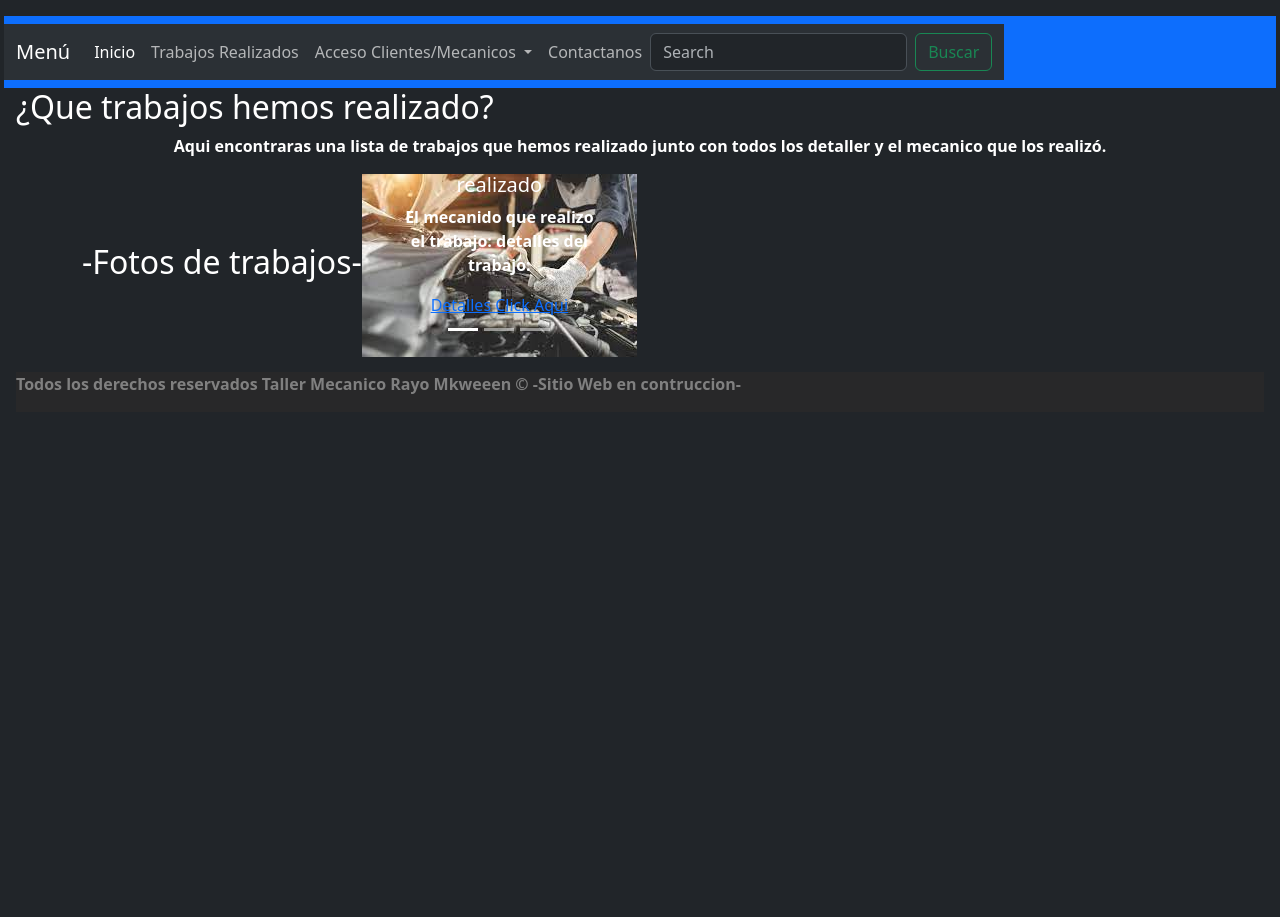
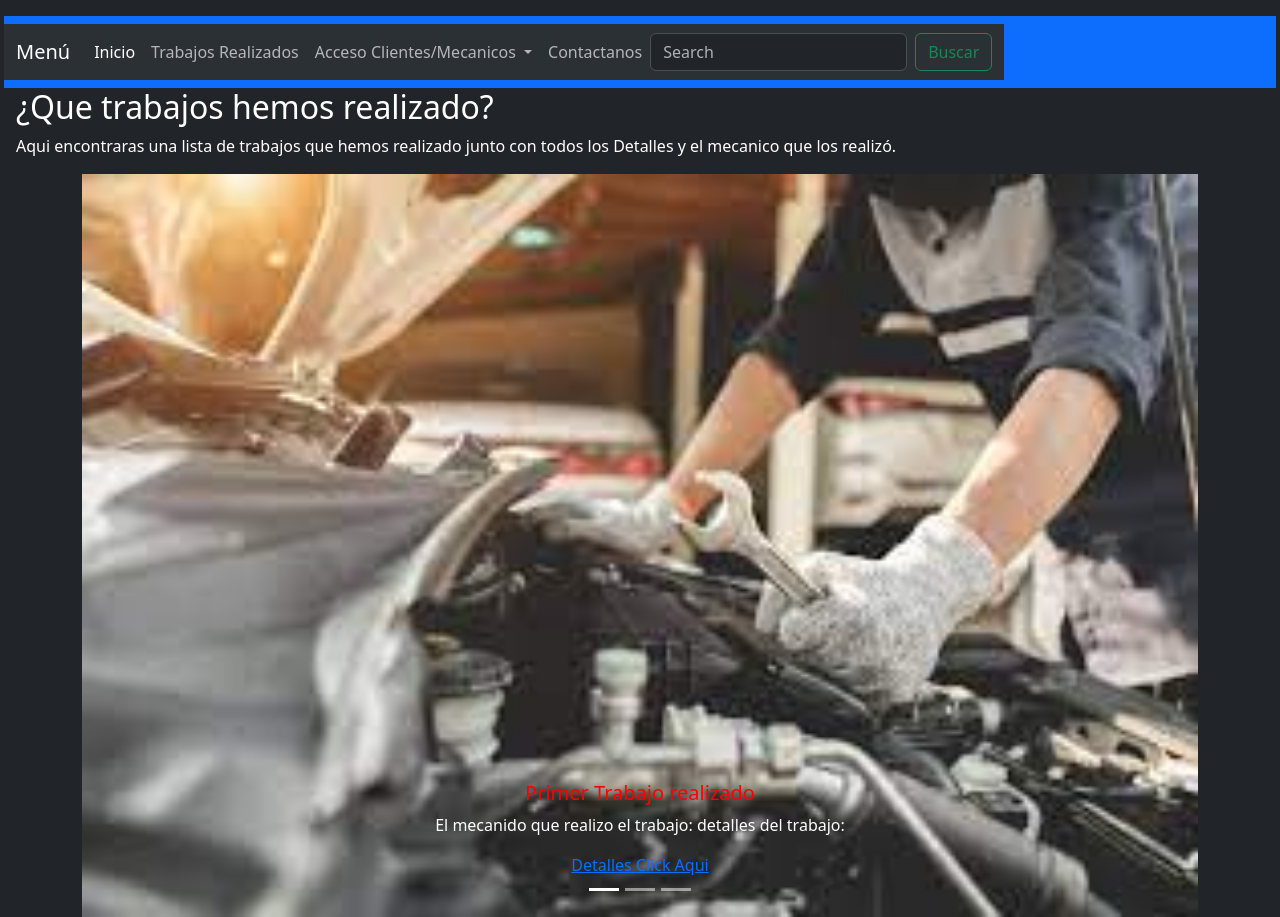
Before and after one commit to WillDiazS/TallerMecanico-RayoMkween, a plain HTML site: page galeriatrabajos/Index.html in a window 1280 px wide. Shown: the top 917 px of the page. Before the commit the page ends 800 px from the top, so only its background shows below. Drawn offline with nearby package versions, Linux system fonts and the light colour scheme; files that its build step writes are made by us from their sources.

Commit message:
Add files via upload

```diff
--- a/galeriatrabajos/Index.html
+++ b/galeriatrabajos/Index.html
@@ -6,7 +6,7 @@
     <meta name="viewport" content="width=device-width, initial-scale=1.0">
     <link href="https://cdn.jsdelivr.net/npm/bootstrap@5.3.0-alpha2/dist/css/bootstrap.min.css" rel="stylesheet" integrity="sha384-aFq/bzH65dt+w6FI2ooMVUpc+21e0SRygnTpmBvdBgSdnuTN7QbdgL+OapgHtvPp" crossorigin="anonymous">
     <link href='https://fonts.googleapis.com/css?family=Libre+Baskerville:400,700,400italic' rel='stylesheet'>
-    <link rel='stylesheet' href='style.css'>
+    <link rel='stylesheet' href='/galeriatrabajos/galeriaStyle.css'>
     <title>Galeria de Trabajos</title>
 </head>
 <body class="p-3 mb-2 bg-dark text-white">
@@ -56,6 +56,7 @@
      </div>
    </nav>
    </nav>
+
  </div>
 </div>
 </div>
@@ -66,13 +67,13 @@
     <div class="bodytrabajos">
       <h2>¿Que trabajos hemos realizado?</h2>
       <p> Aqui encontraras una lista de trabajos
-          que hemos realizado junto con todos los detaller
+          que hemos realizado junto con todos los Detalles
           y el mecanico que los realizó.
       </p>
 
     <div id="carrusel">
       <div class="container">
-        <h2 id="tituo carrusel">-Fotos de trabajos-</h2>
+      <div class="row">
 
         <div id="carouselExampleCaptions" class="carousel slide">
           <div class="carousel-indicators">
@@ -97,7 +98,7 @@
                 <a href="#" class="btn-secondary">Detalles Click Aqui</a>
             </div>
             <div class="carousel-item">
-              <img src="/images/carrousel-images/trabajo3.jpg" class="d-block w-100" alt="...">
+              <img src="/images/carrousel-images/trabajo2.jpg" class="d-block w-100" alt="...">
               <div class="carousel-caption">
                 <h5>Tercer Trabajo realizado</h5>
                 <p>El mecanido que realizo el trabajo:     detalles del trabajo:</p>
@@ -114,27 +115,10 @@
           </button>
         </div>
 
-
+      </div>
       </div>
     </div>
-
-
-
-
-
-
-
-
-
-    </div>
-
-
-
-
-
-
-
-
+  </div>
 
 
   </main>
--- /dev/null
+++ b/galeriatrabajos/galeriaStyle.css
@@ -0,0 +1,10 @@
+.piedepagina {
+    position:relative;
+    font-weight: bold;
+    top: 15px;
+    background-color: rgb(40, 40, 41);
+}
+
+h5 {
+    color: red;
+}
```
